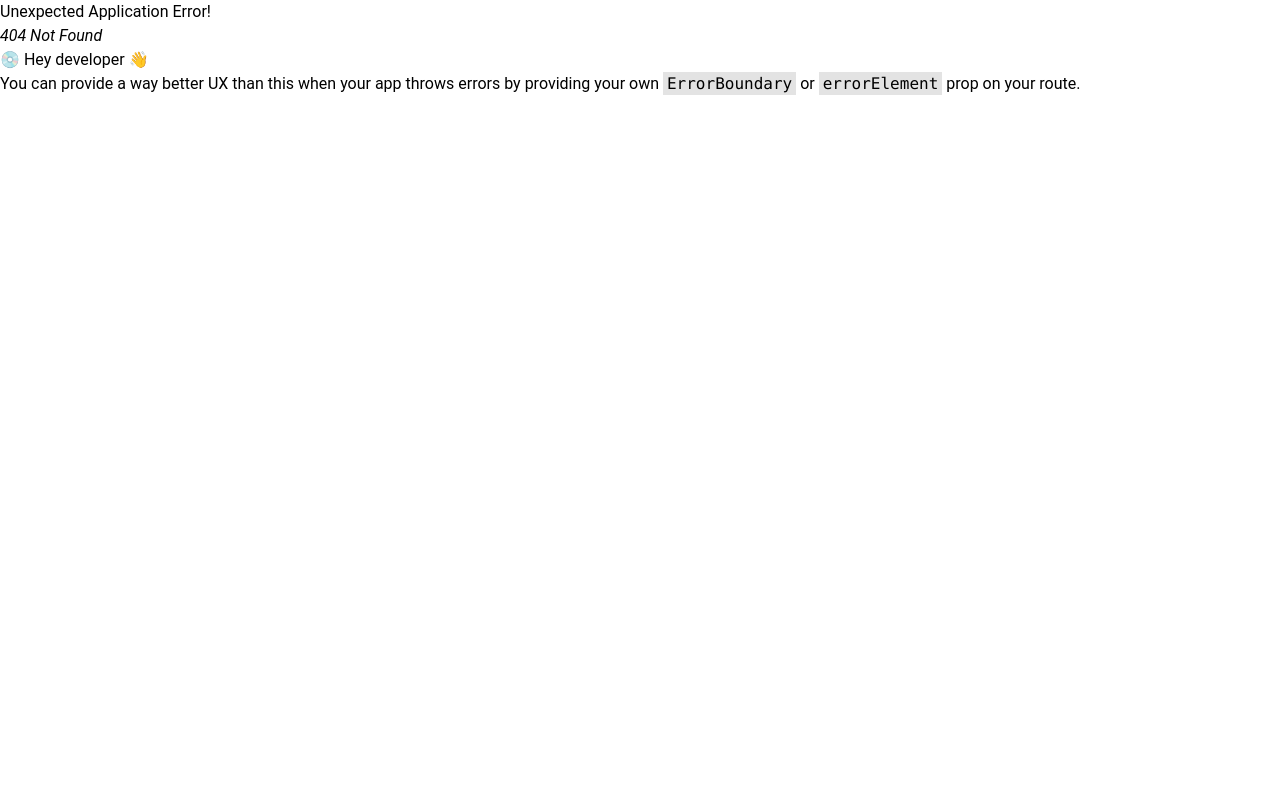
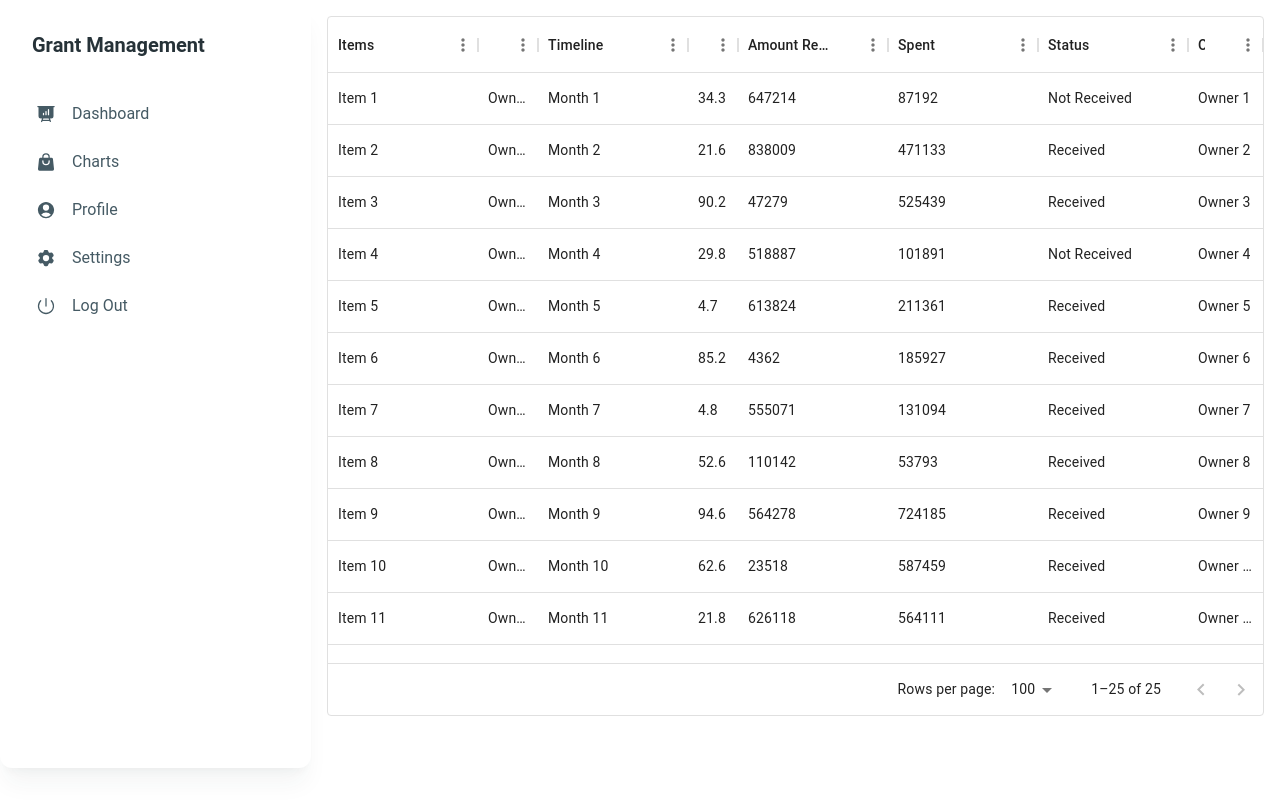
Before and after one commit to DaronAdams/grant-monitor, a React (Create React App) app in the folder frontend/: page /dashboard in a window 1280 px wide. Before the commit this address had no page. Built offline with nearby package versions, Linux system fonts and the light colour scheme.

Commit message:
Feat: Add redirect and switch the homepage to the login page

```diff
--- a/frontend/src/App.tsx
+++ b/frontend/src/App.tsx
@@ -13,11 +13,11 @@
 const router = createBrowserRouter([
   {
     path: "/",
-    element: <HomePage />,
+    element: <Login />,
   },
   {
-    path: "/login",
-    element: <Login />
+    path: "/dashboard",
+    element: <HomePage />
   },
   {
     path: "/register",
--- a/frontend/src/components/Sidebar.tsx
+++ b/frontend/src/components/Sidebar.tsx
@@ -13,6 +13,8 @@
   PowerIcon,
 } from "@heroicons/react/24/solid";
 
+import { Link } from "react-router-dom";
+
 export function HomePageSidebar() {
   return (
     <Card className="h-[calc(100vh-2rem)] w-full max-w-[20rem] p-4 shadow-xl shadow-blue-gray-900/5">
@@ -26,13 +28,17 @@
           <ListItemPrefix>
             <PresentationChartBarIcon className="h-5 w-5" />
           </ListItemPrefix>
+          <Link to="/dashboard">
           Dashboard
+          </Link>
         </ListItem>
         <ListItem>
           <ListItemPrefix>
             <ShoppingBagIcon className="h-5 w-5" />
           </ListItemPrefix>
-          Reports
+          <Link to="/testchart">
+            Charts
+          </Link>
         </ListItem>
         <ListItem>
           <ListItemPrefix>
@@ -50,7 +56,9 @@
           <ListItemPrefix>
             <PowerIcon className="h-5 w-5" />
           </ListItemPrefix>
-          Log Out
+          <Link to="/">
+            Log Out
+          </Link>
         </ListItem>
       </List>
     </Card>
--- a/frontend/src/pages/Home.tsx
+++ b/frontend/src/pages/Home.tsx
@@ -1,4 +1,3 @@
-import { Card, Typography } from "@material-tailwind/react";
 import { HomePageSidebar } from "../components/Sidebar";
 import BasicGrid from "../components/BasicGrid";
 
--- a/frontend/src/pages/Login.tsx
+++ b/frontend/src/pages/Login.tsx
@@ -10,8 +10,10 @@
 import 'react-toastify/dist/ReactToastify.css';
 import { parseErrorsJson } from "../utils/parseJson";
 import { authLoginEndpoint } from "../constants/endpoints";
+import { useNavigate } from "react-router-dom";
 
 const Login = () => {
+  const navigate = useNavigate();
   const [formData, setFormData] = useState({
     email: '',
     password: ''
@@ -45,7 +47,7 @@
           email: '',
           password: ''
         })
-
+        navigate('/dashboard')
       })
       .catch((error) => {
         handleErrors(error);
--- a/frontend/src/pages/Register.tsx
+++ b/frontend/src/pages/Register.tsx
@@ -10,8 +10,10 @@
 import 'react-toastify/dist/ReactToastify.css';
 import { authRegisterEndpoint } from "../constants/endpoints";
 import { parseErrorsJson } from "../utils/parseJson";
+import { useNavigate } from "react-router-dom";
 
 const Register = () => {
+  const navigate = useNavigate();
   const [formData, setFormData] = useState({
     email: '',
     password: '',
@@ -47,6 +49,7 @@
           password: '',
           confirmPassword: '',
         })
+        navigate('/dashboard')
       })
       .catch((error) => {
         handleErrors(error);
```
